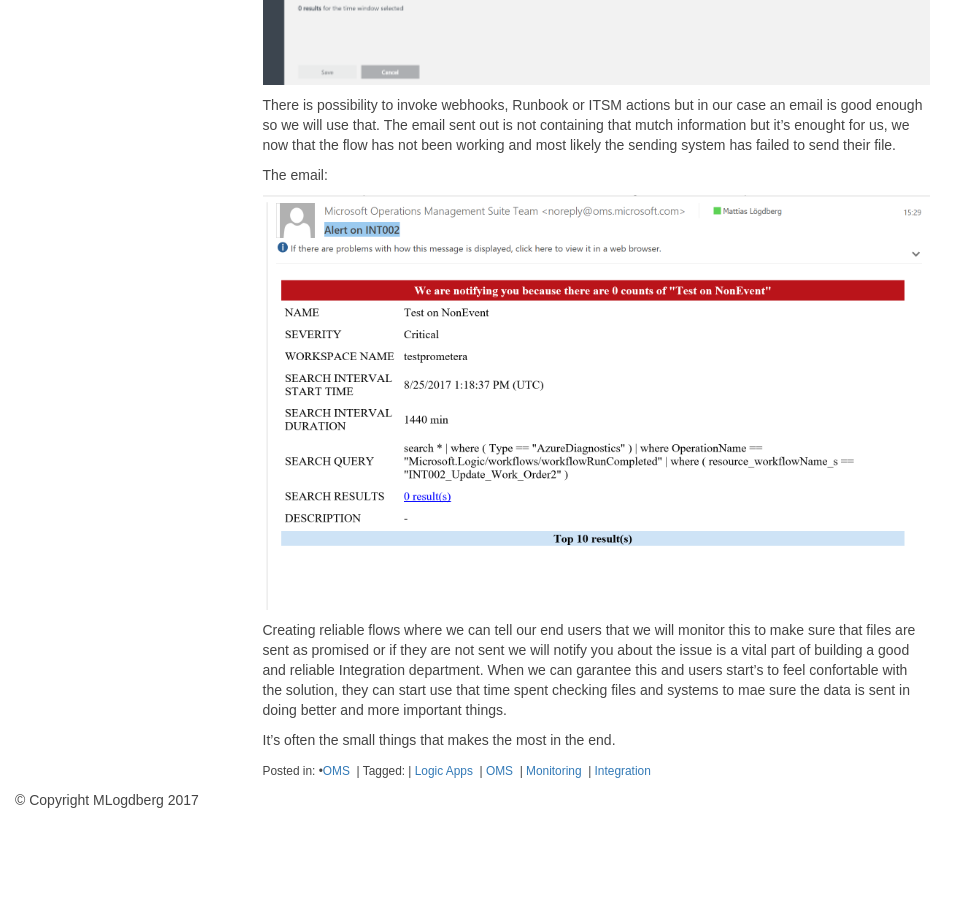
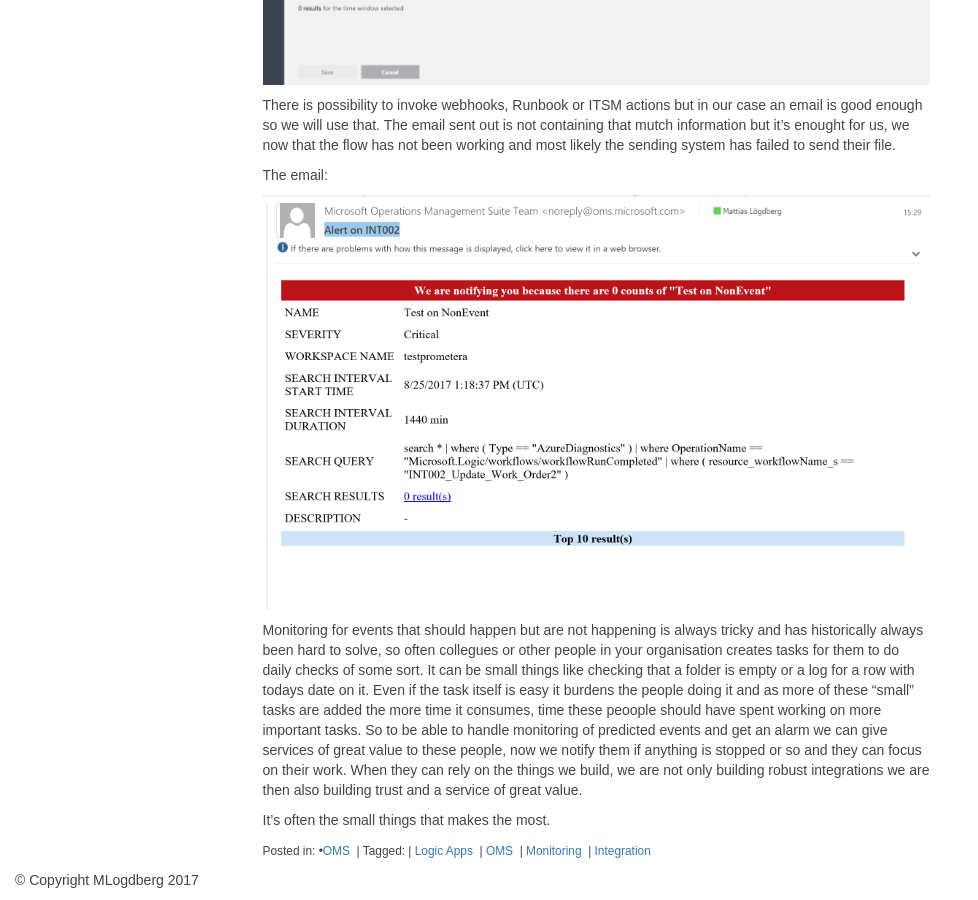
Before and after one commit to MLogdberg/mlogdberg.github.io, a Jekyll site: the page built from _posts/2017-08-27-OMS-Non-event.md, in a window 1280 px wide and 900 px high, scrolled down 1073 px. Shown: the whole window, without its empty margins (0-978 px from the left). Built offline with Jekyll 4.4.1, drawn with Linux system fonts in a browser that asks for light colours; nearby versions of some CDN libraries; some web fonts are replaced; comment, search, counter and statistics services are not loaded; before the commit the page ends 1893 px from its top, so only the background shows below that.

Commit message:
final touch

```diff
--- a/_posts/2017-08-27-OMS-Non-event.md
+++ b/_posts/2017-08-27-OMS-Non-event.md
@@ -37,8 +37,8 @@
 
 [![](/assets/uploads/2017/08/OMS-non-event-alarm-email.png)](/assets/uploads/2017/08/OMS-non-event-alarm-email.png)
 
+Monitoring for events that should happen but are not happening is always tricky and has historically always been hard to solve, so often collegues or other people in your organisation creates tasks for them to do daily checks of some sort. It can be small things like checking that a folder is empty or a log for a row with todays date on it.
+Even if the task itself is easy it burdens the people doing it and as more of these "small" tasks are added the more time it consumes, time these peoople should have spent working on more important tasks.
+So to be able to handle monitoring of predicted events and get an alarm we can give services of great value to these people, now we notify them if anything is stopped or so and they can focus on their work. When they can rely on the things we build, we are not only building robust integrations we are then also building trust and a service of great value.
 
-Creating reliable flows where we can tell our end users that we will monitor this to make sure that files are sent as promised or if they are not sent we will notify you about the issue is a vital part of building a good and reliable Integration department.
-When we can garantee this and users start's to feel confortable with the solution, they can start use that time spent checking files and systems to mae sure the data is sent in doing better and more important things.
-
-It's often the small things that makes the most in the end.
+It's often the small things that makes the most.
```
